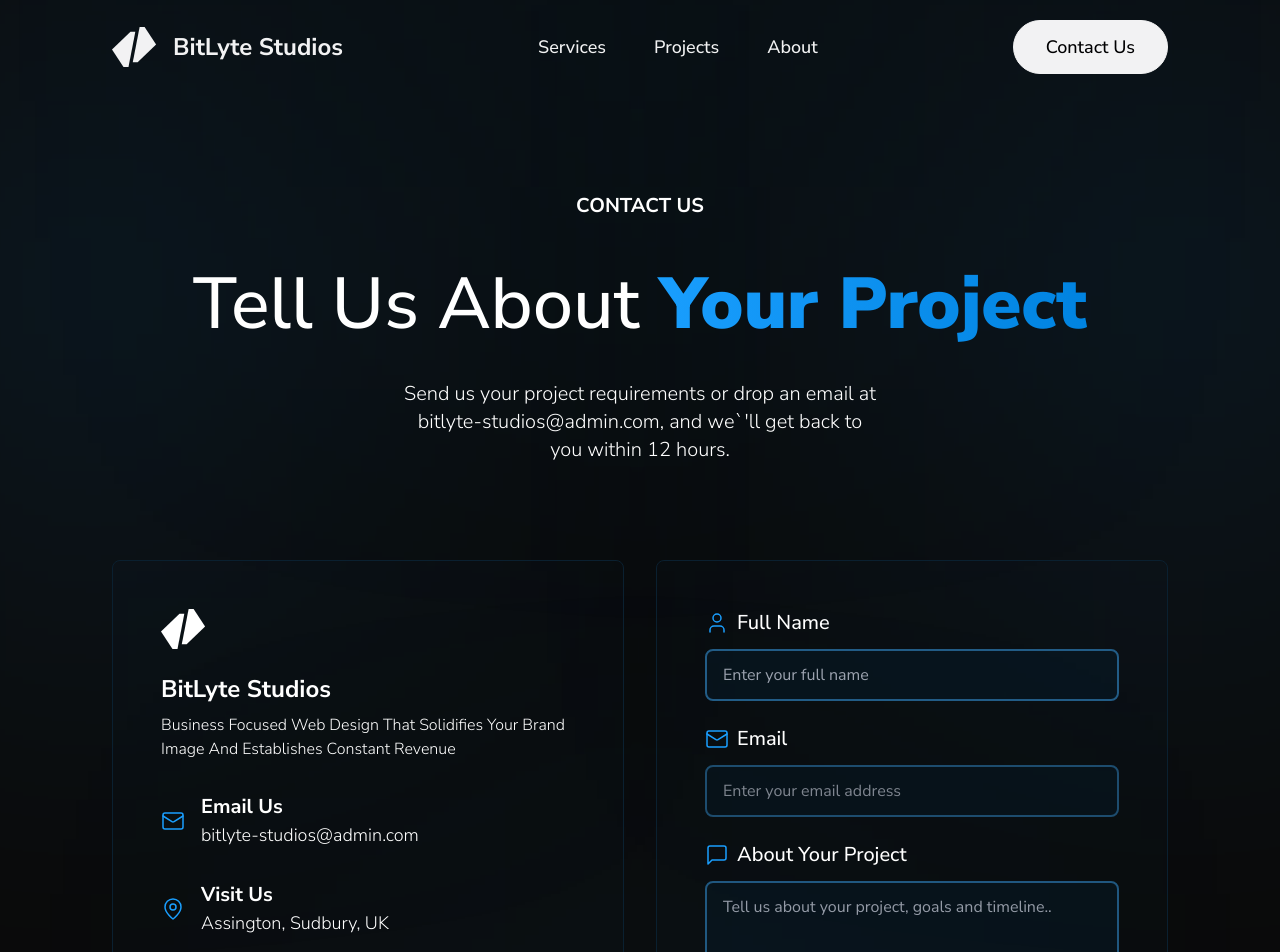
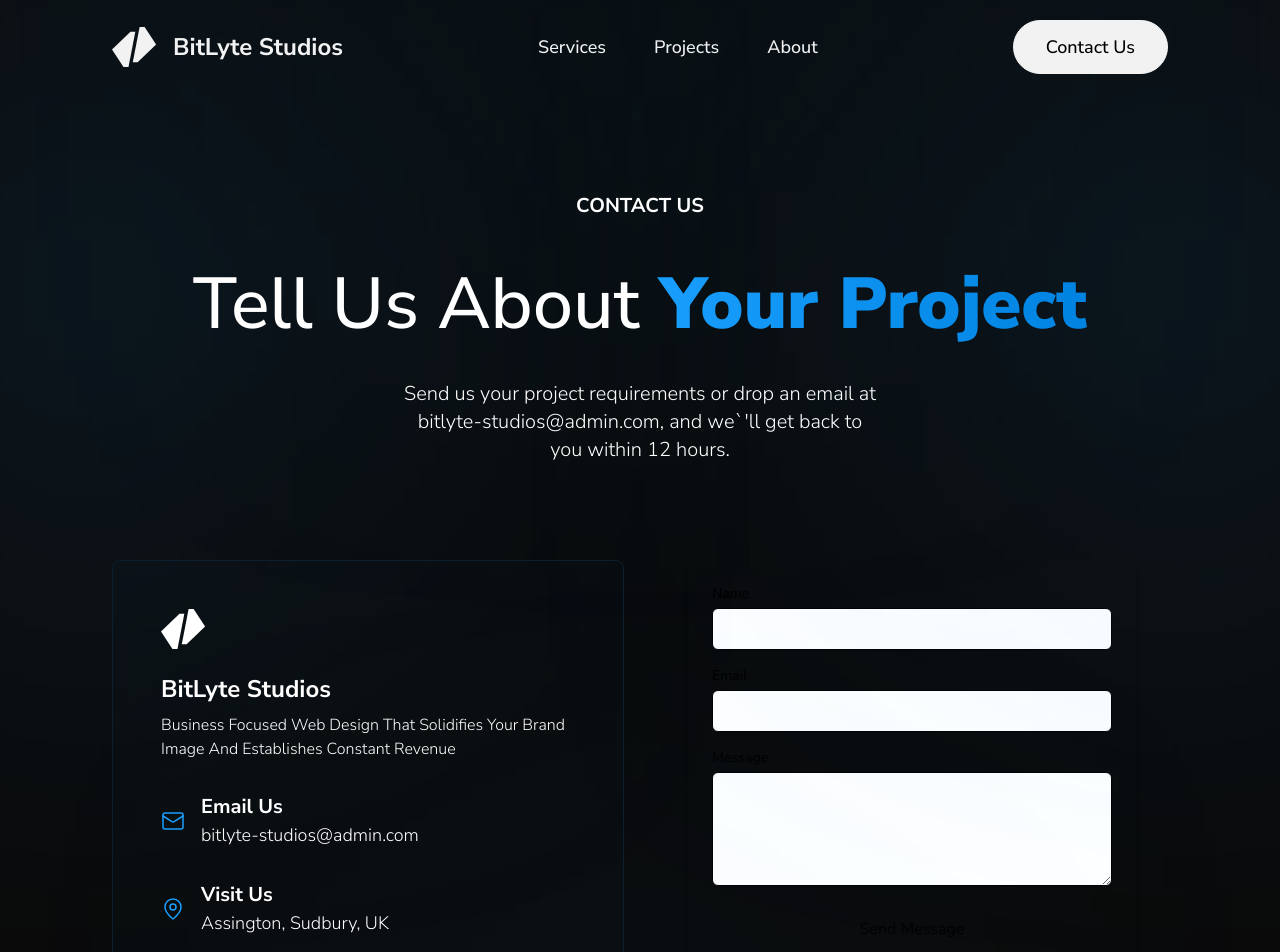
Before and after one commit to zrvnarmarin/BitLyte-Studios-Website, a Next.js app: page /contact in a window 1280 px wide. Shown: the top 952 px of the page. Built offline with nearby package versions, Linux system fonts and the light colour scheme.

Commit message:
test push;

```diff
--- a/app/contact/(contact-sections)/ContactForm.tsx
+++ b/app/contact/(contact-sections)/ContactForm.tsx
@@ -1,138 +1,87 @@
-import React from "react";
-import "../../../public/test.css";
-import { LogoForButtonRotated } from "@/app/services/[serviceId]/HeroSection";
-import { submitContactForm } from "@/app/actions";
+"use client"
 
-export default function ContactForm() {
+import { useState } from "react"
+import { useFormState } from "react-dom"
+
+type FormState = {
+  error?: string
+  success?: boolean
+  message?: string
+}
+
+export default function ContactForm({
+  submitContactForm,
+}: {
+  submitContactForm: (formData: FormData) => Promise<FormState>
+}) {
+  // Ensure useFormState receives the correct function signature
+  const formReducer = async (_state: FormState, formData: FormData) => {
+    return submitContactForm(formData) // Call the actual function
+  }
+
+  const [state, formAction] = useFormState(formReducer, {} as FormState)
+  const [isSubmitting, setIsSubmitting] = useState(false)
+
   return (
-    <div className="flex z-30 flex-col gap-8 justify-start overflow-hidden relative p-8 md:px-10 sm:px-8 sm:py-10 md:py-14 lg:p-10 xl:p-12 rounded-lg border-[0.5px] border-[#0a2030] hover:shadow-[0_0_15px_0_rgba(10,32,78,1)]">
-
-      {/* Blur effect background */}
-      <div className="w-96 h-96 absolute top-1/2 left-1/2 transform -translate-x-1/2 -translate-y-1/2 bg-gradient-to-r from-[#1a4869] to-[#002139] z-10 blur-[830px]"></div>
-
-      {/* Form */}
-      <form className="flex flex-col gap-6 z-20">
-        {/* Full name input field */}
-        <div className="flex flex-col gap-3">
-          <label
-            htmlFor="full-name"
-            className="w-full flex items-center gap-2 text-[#ffffff] font-medium text-xl text-start z-20"
-          >
-            <UserIcon />
-            Full Name
+    <div className="max-w-md mx-auto bg-white p-6 rounded-lg shadow-md">
+      <form
+        action={async (formData) => {
+          setIsSubmitting(true)
+          await formAction(formData)
+          setIsSubmitting(false)
+        }}
+        className="space-y-4"
+      >
+        <div>
+          <label htmlFor="name" className="block text-sm font-medium text-gray-700 mb-1">
+            Name
           </label>
           <input
-            id="full-name"
+            id="name"
+            name="name"
             type="text"
-            placeholder="Enter your full name"
-            className="z-20 focus:outline-none focus:ring focus:ring-violet-900 pl-4 py-3 bg-[#061a28]/50 border-2 border-[#225c86] rounded-lg text-base text-[#eeeeee] font-normal"
+            required
+            className="w-full px-3 py-2 border border-gray-300 rounded-md shadow-sm focus:outline-none focus:ring-primary focus:border-primary"
           />
         </div>
 
-        {/* Email input field */}
-        <div className="flex flex-col gap-3">
-          <label
-            htmlFor="email"
-            className="w-full flex items-center gap-2 text-[#ffffff] font-medium text-xl text-start z-20"
-          >
-            <MailIcon />
+        <div>
+          <label htmlFor="email" className="block text-sm font-medium text-gray-700 mb-1">
             Email
           </label>
           <input
             id="email"
-            type="text"
-            placeholder="Enter your email address"
-            className="focus:outline-none focus:ring focus:ring-violet-400 opacity-80 pl-4 py-3 bg-[#061a28]/50 border-2 border-[#225c86] rounded-lg text-base text-[#eeeeee] font-normal"
+            name="email"
+            type="email"
+            required
+            className="w-full px-3 py-2 border border-gray-300 rounded-md shadow-sm focus:outline-none focus:ring-primary focus:border-primary"
           />
         </div>
 
-        {/* About project textarea field */}
-        <div className="flex flex-col gap-3">
-          <label
-            htmlFor="project-message"
-            className="w-full flex items-center gap-2 text-[#ffffff] font-medium text-xl text-start z-20 capitalize"
-          >
-            <MessageSquareIcon />
-            About your project
+        <div>
+          <label htmlFor="message" className="block text-sm font-medium text-gray-700 mb-1">
+            Message
           </label>
           <textarea
-            id="project-message"
-            placeholder="Tell us about your project, goals and timeline.."
-            rows={5}
-            className="focus:outline-none focus:ring focus:ring-violet-400 pl-4 py-3 opacity-95 bg-[#061a28]/50 border-2 border-[#225c86] rounded-lg text-base text-[#eeeeee] font-normal"
+            id="message"
+            name="message"
+            rows={4}
+            required
+            className="w-full px-3 py-2 border border-gray-300 rounded-md shadow-sm focus:outline-none focus:ring-primary focus:border-primary"
           />
         </div>
 
-        {/* Submit form button */}
-        <div className="relative w-full flex justify-center pt-4 md:pt-8 z-30">
-          <button
-            type="submit"
-            className="relative overflow-hidden w-fit flex items-center gap-2 py-4 px-12 text-[#000000] bg-[#ffffff] rounded-full font-normal text-2xl xs:text-2xl sm:text-2xl md:text-2xl shadow-[0_0_10px_0_rgba(255,255,255,1)] hover:shadow-[0_0_20px_0_rgba(255,255,255,1)] duration-300"
-          >
-            <LogoForButtonRotated fillColor="#000000" width={18} height={20} />
-            Submit
-          </button>
-        </div>
+        {state.error && <div className="text-red-500 text-sm">{state.error}</div>}
+        {state.success && <div className="text-green-500 text-sm">{state.message}</div>}
+
+        <button
+          type="submit"
+          disabled={isSubmitting}
+          className="w-full bg-primary text-white py-2 px-4 rounded-md hover:bg-primary/90 focus:outline-none focus:ring-2 focus:ring-offset-2 focus:ring-primary disabled:opacity-50"
+        >
+          {isSubmitting ? "Sending..." : "Send Message"}
+        </button>
       </form>
     </div>
-  );
+  )
 }
-
-export const MailIcon = () => {
-  return (
-    <svg
-      width="24"
-      height="24"
-      viewBox="0 0 24 24"
-      fill="none"
-      stroke="#1A9FFF"
-      strokeWidth="1.5"
-      strokeLinecap="round"
-      strokeLinejoin="round"
-    >
-      <rect width="20" height="16" x="2" y="4" rx="2" />
-      <path d="M22 7l-8.97 5.7a1.94 1.94 0 0 1-2.06 0L2 7" />
-    </svg>
-  );
-};
-
-export const UserIcon = () => {
-  return (
-    // <div className="relative w-10 h-10 flex items-center justify-center rounded-full bg-[#1A9FFF]">
-    <svg
-      width="24"
-      height="24"
-      viewBox="0 0 24 24"
-      fill="none"
-      stroke="#1A9FFF"
-      strokeWidth="1.5"
-      strokeLinecap="round"
-      strokeLinejoin="round"
-      className="lucide lucide-user text-white"
-    >
-      <path d="M19 21v-2a4 4 0 0 0-4-4H9a4 4 0 0 0-4 4v2" />
-      <circle cx="12" cy="7" r="4" />
-    </svg>
-    // </div>
-  );
-};
-
-export const MessageSquareIcon = () => {
-  return (
-    // <div className="relative w-10 h-10 flex items-center justify-center rounded-full bg-[#1A9FFF]">
-    <svg
-      width="24"
-      height="24"
-      viewBox="0 0 24 24"
-      fill="none"
-      stroke="#1A9FFF"
-      strokeWidth="1.5"
-      strokeLinecap="round"
-      strokeLinejoin="round"
-      className="lucide lucide-message-square text-white"
-    >
-      <path d="M21 15a2 2 0 0 1-2 2H7l-4 4V5a2 2 0 0 1 2-2h14a2 2 0 0 1 2 2z" />
-    </svg>
-    // </div>
-  );
-};
--- a/app/contact/(contact-sections)/ContactSection.tsx
+++ b/app/contact/(contact-sections)/ContactSection.tsx
@@ -3,6 +3,7 @@
 import ContactForm from "./ContactForm";
 import ContactInfo from "./ContactInfo";
 import SectionWrapper from "@/app/components/SectionWrapper";
+import { submitContactForm } from "@/app/actions";
 
 export default function ContactSection() {
   return (
@@ -12,7 +13,7 @@
           <ContactInfo />
         </div>
         <div className="order-1 lg:order-2">
-          <ContactForm />
+          <ContactForm submitContactForm={submitContactForm} />
         </div>
       </div>
     </SectionWrapper>
```
